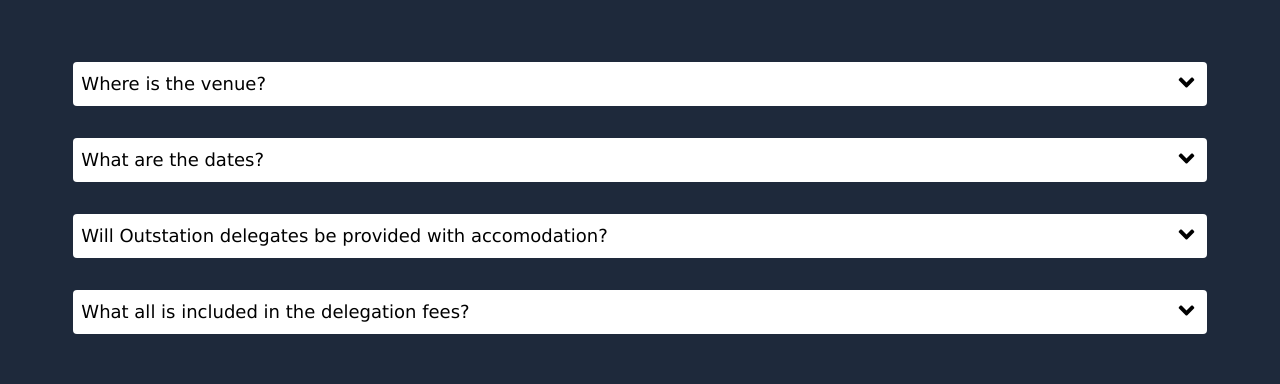
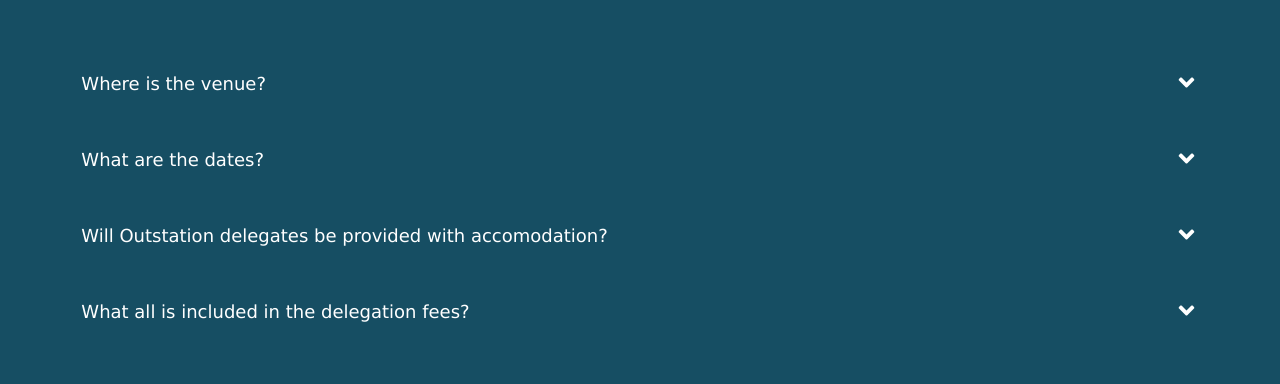
Before and after one commit to VarunDTU/deltech-website, a React (Create React App) app: page / in a window 1280 px wide. Shown: the part 3948-4332 px from the top of the page. Built offline with nearby package versions, Linux system fonts and the light colour scheme.

Commit message:
faq changes

```diff
--- a/src/components/faqs.js
+++ b/src/components/faqs.js
@@ -11,19 +11,19 @@ const Faqs = () => {
   const [open4, setOpen4] = useState(false);
   const toggle4 = () => setOpen4(!open4);
   return (
-    <section className=" text-black bg-slate-800">
+    <section className=" text-white bg-cyan-900">
       <div className="container w-11/12 mx-auto flex flex-col px-5 py-24 justify-center ">
         <h1 className="text-5xl mb-16 font-bold text-white text-center">FAQ&#39;S</h1>
         <div className="mb-5 text-md sm:text-lg">
           <div className=" mb-4">
-            <div className=" flex flex-row justify-between py-2 pb-2 bg-white hover:-translate-y-1 hover:text-cyan-400 rounded px-2  hover:cursor-pointer" onClick={toggle1}>
+            <div className=" flex flex-row justify-between py-2 pb-2  hover:-translate-y-1 hover:text-cyan-400 rounded px-2  hover:cursor-pointer" onClick={toggle1}>
               <h2 className="">Where is the venue?</h2>
               <span className="right-0" style={{ transform: open1 ? "rotate(180deg)" : "" }}>
                 <FaAngleDown size={25} />
               </span>
             </div>
             <p
-              className="text-xs leading-relaxed mb-3 sm:text-base mt-4 text-white ml-4 overflow-hidden "
+              className="text-xs leading-relaxed mb-3 sm:text-base mt-4 text-white ml-10 overflow-hidden "
               style={{ height: open1 ? "" : "0" }}
 
             >
@@ -31,45 +31,45 @@ const Faqs = () => {
             </p>
           </div>
           <div className=" mb-4 ">
-            <div className="flex flex-row py-2 px-2 bg-white rounded  justify-between pb-2 hover:-translate-y-1 hover:text-cyan-400 hover:cursor-pointer" onClick={toggle2}>
+            <div className="flex flex-row py-2 px-2  rounded  justify-between pb-2 hover:-translate-y-1 hover:text-cyan-400 hover:cursor-pointer" onClick={toggle2}>
             <h2 className=" ">What are the dates?</h2>
               <span className="right-0" style={{ transform: open2 ? "rotate(180deg)" : "" }}>
                 <FaAngleDown size={25} />
               </span>
             </div>
             <p
-              className="text-xs leading-relaxed mb-3 ml-4 mt-4 sm:text-base text-white overflow-hidden"
+              className="text-xs leading-relaxed mb-3 ml-10 mt-4 sm:text-base text-white overflow-hidden"
               style={{ height: open2 ? "" : "0" }}
             >
               7th & 8th January 2023.
             </p>
           </div>
           <div className=" mb-4 ">
-            <div className="flex flex-row justify-between py-2 px-2 bg-white rounded pb-2 hover:-translate-y-1 hover:text-cyan-400 hover:cursor-pointer" onClick={toggle3}>
+            <div className="flex flex-row justify-between py-2 px-2 rounded pb-2 hover:-translate-y-1 hover:text-cyan-400 hover:cursor-pointer" onClick={toggle3}>
             <h2 className="  ">Will Outstation delegates be provided with accomodation?</h2>
               <span className="right-0" style={{ transform: open3 ? "rotate(180deg)" : "" }}>
                 <FaAngleDown size={25} />
               </span>
             </div>
             <p
-              className="text-xs leading-relaxed mb-3 ml-4 mt-4 sm:text-base text-white overflow-hidden"
+              className="text-xs leading-relaxed mb-3 ml-10 mt-4 sm:text-base text-white overflow-hidden"
               style={{ height: open3 ? "" : "0" }}
             >
               Accomodation would be on requirement basis. The charges for each day would be bare by the delegates themselves.
             </p>
           </div>
           <div className="mb-4 ">
-            <div className="flex flex-row justify-between pb-2 py-2 px-2 bg-white rounded  hover:text-cyan-400 hover:-translate-y-1 hover:cursor-pointer" onClick={toggle4}>
+            <div className="flex flex-row justify-between pb-2 py-2 px-2 rounded  hover:text-cyan-400 hover:-translate-y-1 hover:cursor-pointer" onClick={toggle4}>
             <h2 className="">What all is included in the delegation fees?</h2>
               <span className="right-0"  style={{ transform: open4 ? "rotate(180deg)" : "" }}>
                 <FaAngleDown size={25} />
               </span>
             </div>
             <p
-              className="text-xs leading-relaxed mb-3 ml-4 mt-4 sm:text-base text-white overflow-hidden"
+              className="text-xs leading-relaxed mb-3 ml-10 mt-4 sm:text-base text-white overflow-hidden"
               style={{ height: open4 ? "" : "0" }}
             >
-              The fees would cover,breakfast,lunch &Night tea on the 7th & 8th January 2023. However, the delegates who opt for accomodation would bear the prices separately.
+              The fees would cover,breakfast,lunch and Night tea on the 7th & 8th January 2023. However, the delegates who opt for accomodation would bear the prices separately.
             </p>
           </div>
         </div>
```
